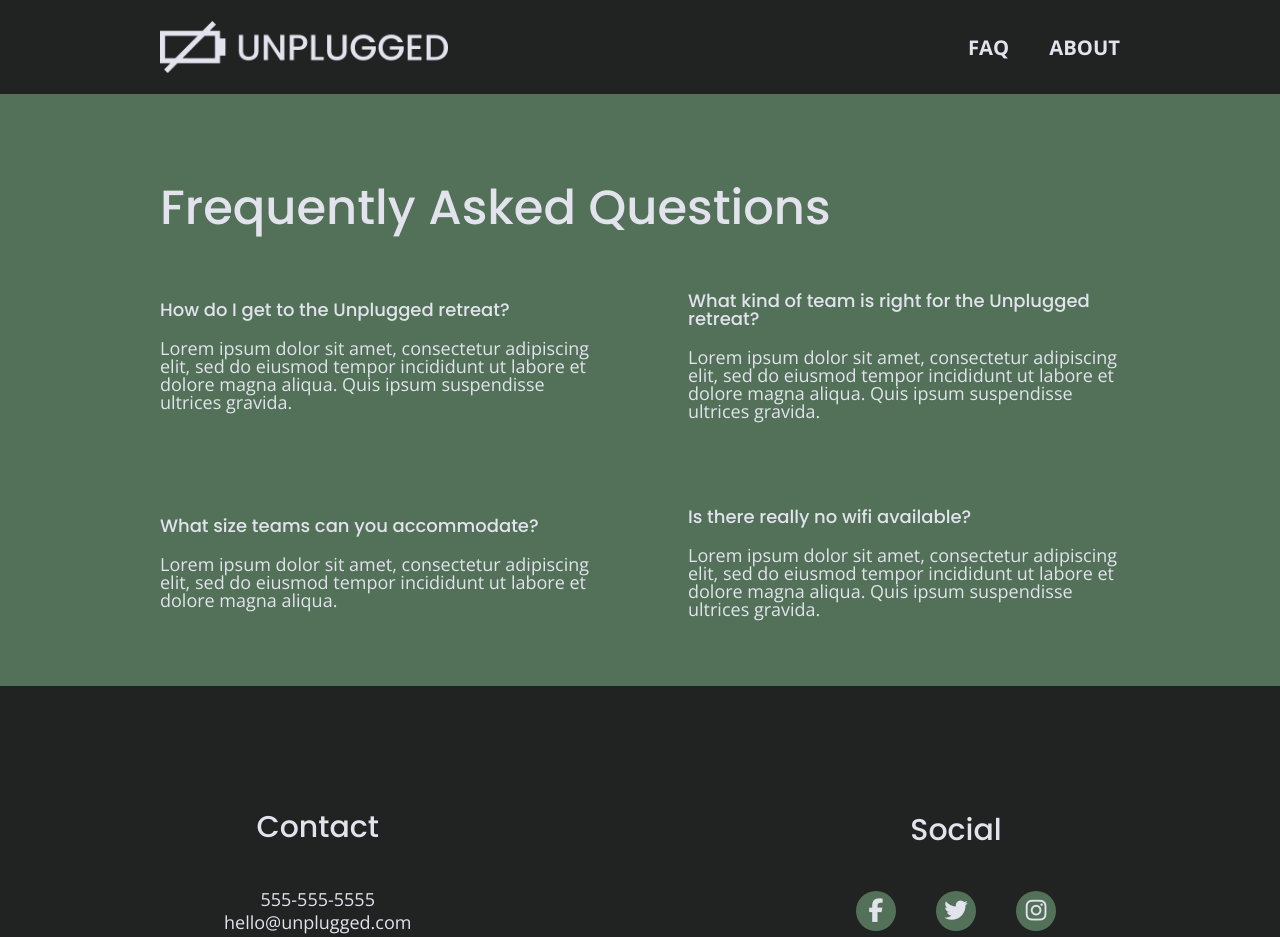
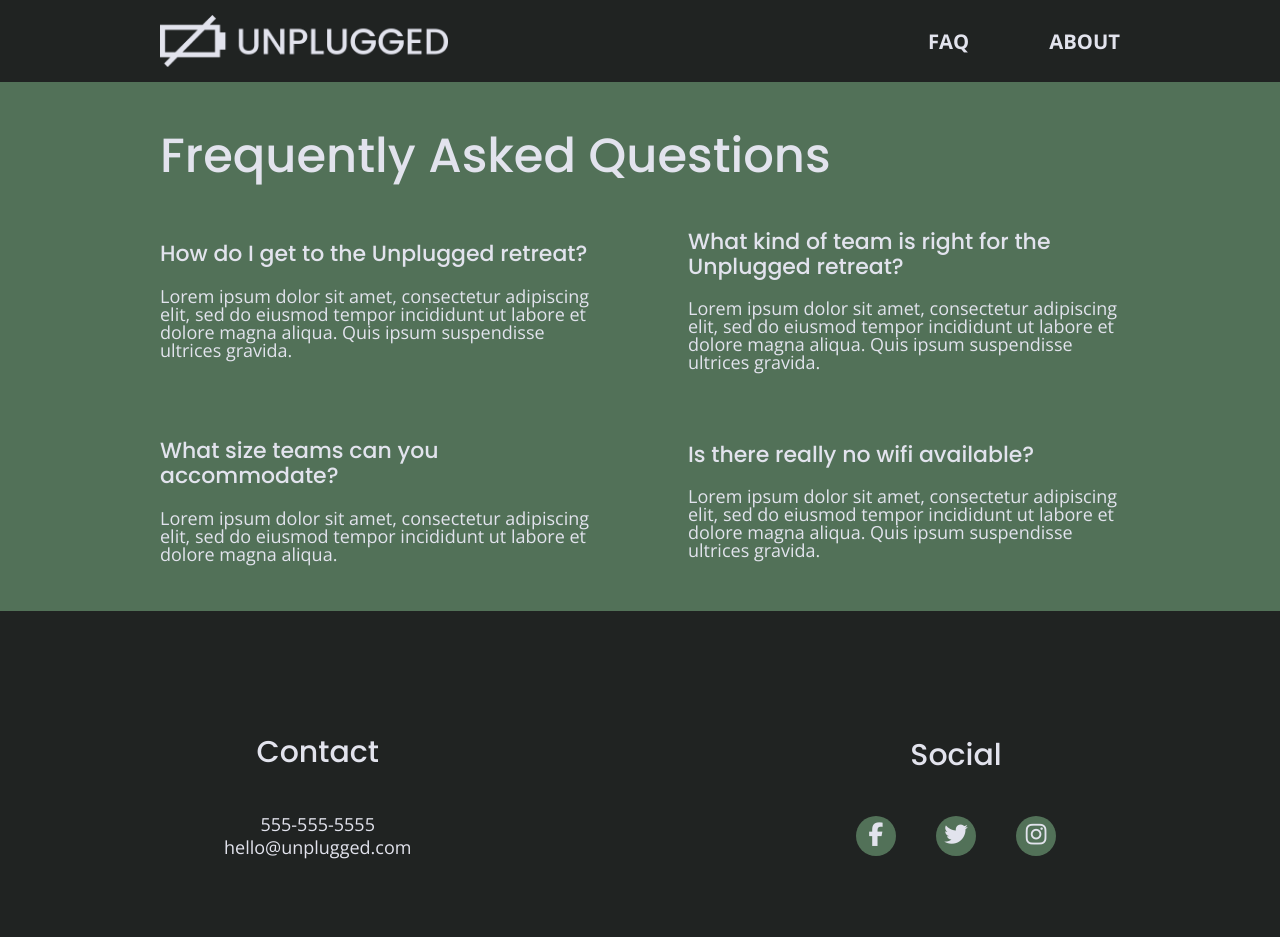
Before and after one commit to Dani-Coder-A/206-unplugged-responsive, a website: page faq/index.html in a window 1280 px wide. Shown: the top 937 px of the page. Drawn offline with nearby package versions, Linux system fonts and the light colour scheme.

Commit message:
Adjusted paddings and margins

```diff
--- a/css/main.css
+++ b/css/main.css
@@ -102,6 +102,8 @@
 
 ul, ol {
   list-style-type: none;
+  margin: 0;
+  padding: 0;
 }
 
 a {
@@ -113,6 +115,7 @@
   font-family: 'Poppins', sans-serif;
   font-size: 1.875em;
   font-weight: 500;
+  margin: 0;
 }
 
 h3, h4 {
@@ -263,6 +266,7 @@
   font-family: 'Poppins', sans-serif;
   font-weight: 500;
   line-height: 1.2;
+  margin: 0px;
 }
 
 /* Aside */
@@ -312,7 +316,7 @@
 }
 
 .features h2 {
-  margin-bottom: 60px;
+  margin-bottom: 50px;
 }
 
 .features article {
@@ -413,12 +417,12 @@
 }
 
 .faq h2 {
-  margin-bottom: 40px;
+  margin-bottom: 30px;
   line-height: 1em;
 }
 
 .faq-content {
-  margin-bottom: 50px;
+  margin-bottom: 30px;
 }
 
 .faq-content h4 {
@@ -605,6 +609,7 @@
 
 .features i {
 	font-size: 4.5em;
+  margin-bottom: 30px;
 }
 
 .features .features-item-description {
@@ -713,7 +718,11 @@
   width: 100%;
 }
 
-.faq h4,
+.faq h4 {
+  line-height: 1.125em;
+}
+
+
 .faq p {
   font-size: .875em;
   line-height: 1.125;
@@ -750,6 +759,10 @@
 }
 
 /* Hero Area */
+
+.hero-area .content-wrapper {
+  margin: 50px 0;
+}
 
 .hero-area h1 {
   font-size: 3.75em;
@@ -820,7 +833,12 @@
   font-size: 3em;
 }
 
-.faq h4,
+.faq h4 {
+  font-size: 1.375em;
+  line-height: 1.125em;
+}
+
+
 .faq p {
   font-size: 1.125em;
   line-height: 1;
```
